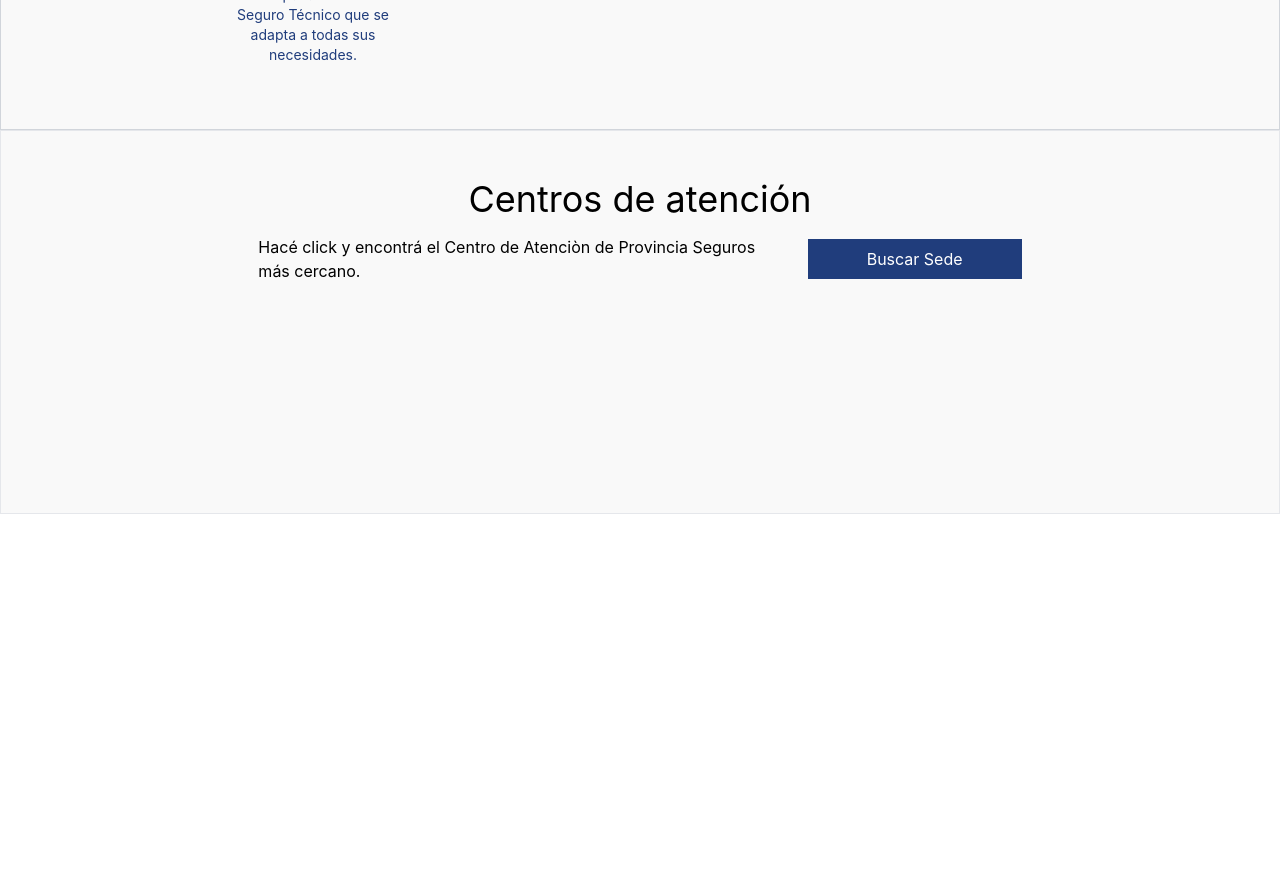
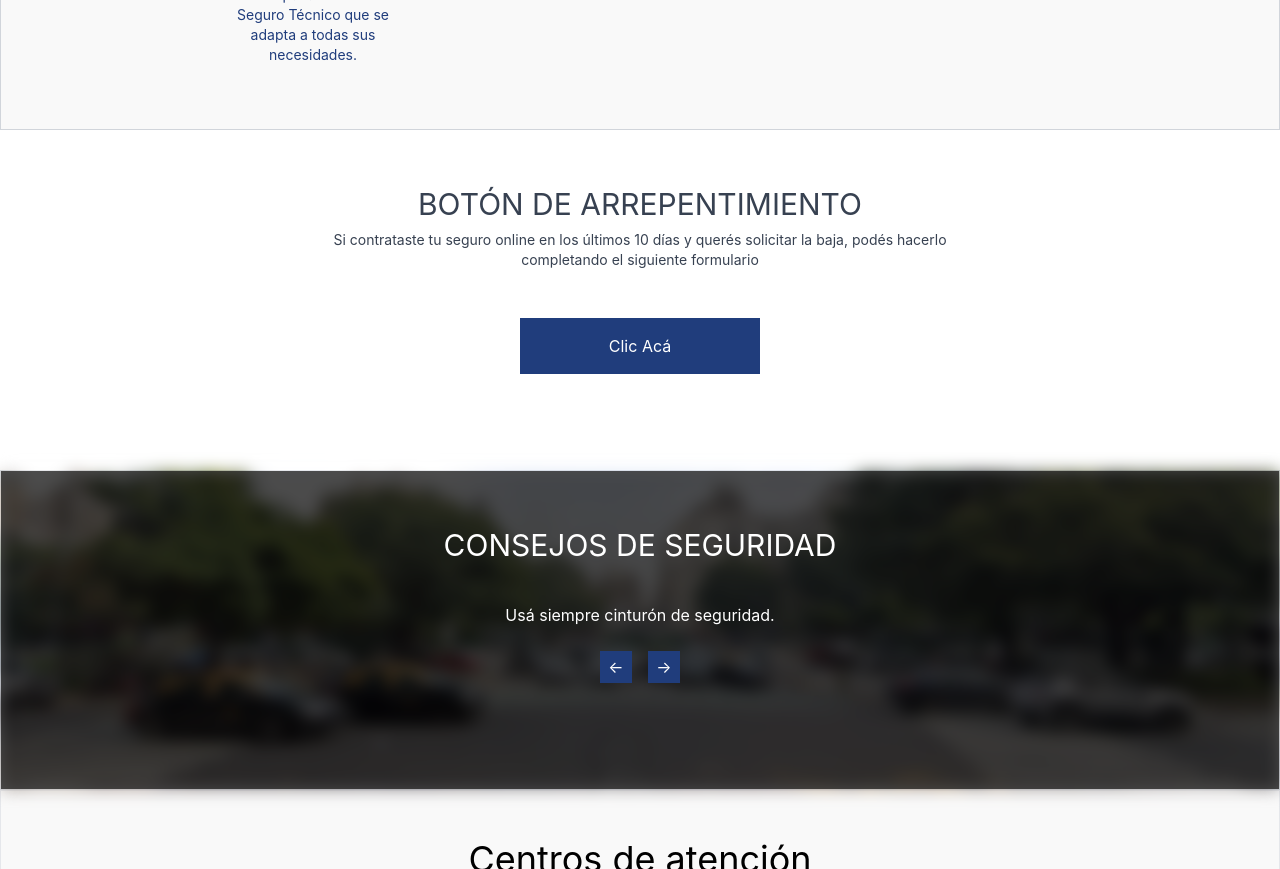
Before and after one commit to EliasLeguizamon123/provincia-seguros-challenge, a Vue app: page / in a window 1280 px wide. Shown: the part 5020-5889 px from the top of the page. Before the commit the page ends 5534 px from the top, so only its background shows below. Built offline with nearby package versions, Linux system fonts and the light colour scheme; sample sign-in values are in the browser's storage.

Commit message:
(HOME): finish security section

```diff
--- a/src/pages/Home/Home.vue
+++ b/src/pages/Home/Home.vue
@@ -7,6 +7,8 @@
 import Options from './sections/Options.vue';
 import People from './sections/People.vue'
 import Company from './sections/Company.vue';
+import Repentance from './sections/Repentance.vue';
+import Security from './sections/Security.vue';
 
 export default {
     name: 'Home',
@@ -18,6 +20,8 @@
         Options,
         People,
         Company,
+        Repentance,
+        Security,
     },
     setup() {
         const authStore = useAuthStore();
@@ -58,6 +62,8 @@
         <Options />
         <People />
         <Company />
+        <Repentance />
+        <Security />
         <Places />
     </div>
 </template>
--- a/src/pages/Home/sections/Company.vue
+++ b/src/pages/Home/sections/Company.vue
@@ -19,7 +19,7 @@
 <template>
     <section id="company-section" class="w-full h-full text-center p-12 bg-[#F9F9F9] border border-gray-300">
         <h1 class="text-3xl p-2 text-gray-700">EMPRESAS</h1>
-        <p class="text-sm">Tenemos una amplia gama de coberturas a disposición de cualquier tipo de empresa. En Provincia Seguros nos ocupamos de resguardar los valores de las compañías para que estas solo se enfoquen en seguir creciendo. </p>
+        <p class="text-sm text-gray-700">Tenemos una amplia gama de coberturas a disposición de cualquier tipo de empresa. En Provincia Seguros nos <br />ocupamos de resguardar los valores de las compañías para que estas solo se enfoquen en seguir creciendo. </p>
         <div class="grid grid-cols-1 gap-4 px-40 pt-12 md:grid-cols-2 lg:grid-cols-3 xl:grid-cols-4">
             <div v-for="button in companyIconButtons" :key="button.title" class="flex items-center">
                 <IconButton :icon="button.icon" :title="button.title" :text="button.text" />
--- /dev/null
+++ b/src/pages/Home/sections/Repentance.vue
@@ -0,0 +1,13 @@
+<script lang="ts">
+export default {
+    name: "Repentance",
+}
+</script>
+
+<template>
+    <section id="repentance-section" class="w-full h-full text-center justify-center py-12">
+        <h1 class="text-3xl p-2 text-gray-700">BOTÓN DE ARREPENTIMIENTO</h1>
+        <p class="text-sm text-gray-700">Si contrataste tu seguro online en los últimos 10 días y querés solicitar la baja, podés hacerlo <br/>completando el siguiente formulario</p>
+        <button class="text-white bg-primary w-60 p-4 m-12 hover:bg-[#333333] duration-300">Clic Acá</button>
+    </section>
+</template>
--- /dev/null
+++ b/src/pages/Home/sections/Security.vue
@@ -0,0 +1,86 @@
+<script lang="ts">
+import { ref, onMounted } from 'vue';
+import { tips } from '@/utilities/Tips.utility';
+import { formatTextWithLineBreaks } from '@/utilities/Text.utility';
+import Street from '@/assets/street.png';
+
+export default {
+    name: "Security",
+    setup() {
+        const currentTip = ref(formatTextWithLineBreaks(tips[0]));
+        let tipIndex = 0;
+        const direction = ref(''); // Track animation direction
+
+        const updateTip = () => {
+            direction.value = 'next';
+            tipIndex = (tipIndex + 1) % tips.length;
+            currentTip.value = formatTextWithLineBreaks(tips[tipIndex]);
+        };
+
+        const showNextTip = () => {
+            direction.value = 'next';
+            tipIndex = (tipIndex + 1) % tips.length;
+            currentTip.value = formatTextWithLineBreaks(tips[tipIndex]);
+        };
+
+        const showPreviousTip = () => {
+            direction.value = 'prev';
+            tipIndex = (tipIndex - 1 + tips.length) % tips.length;
+            currentTip.value = formatTextWithLineBreaks(tips[tipIndex]);
+        };
+
+        onMounted(() => {
+            setInterval(updateTip, 6000);
+        });
+
+        return {
+            currentTip,
+            showNextTip,
+            showPreviousTip,
+            Street,
+            direction,
+        };
+    },
+};
+</script>
+
+<template>
+    <section class="w-full text-center border border-gray-300 min-h-80 p-12 relative">
+        <div
+            class="absolute inset-0 bg-cover bg-center"
+            :style="{ backgroundImage: `url(${Street})`, filter: 'blur(8px)' }"
+        ></div>
+        <div class="absolute inset-0 bg-black opacity-70"></div>
+        <div class="relative z-10">
+            <h1 class="text-3xl p-2 text-white pb-8">CONSEJOS DE SEGURIDAD</h1>
+            <transition :name="direction === 'next' ? 'slide-right' : 'slide-left'" mode="out-in">
+                <p class="p-2 text-white" v-html="currentTip" :key="currentTip"></p>
+            </transition>
+            <div class="flex justify-center mt-4 gap-4">
+                <button @click="showPreviousTip" class="text-white bg-primary size-8 hover:bg-black hover:opacity-80">
+                    &#8592;
+                </button>
+                <button @click="showNextTip" class="text-white bg-primary size-8 hover:bg-black hover:opacity-80">
+                    &#8594;
+                </button>
+            </div>
+        </div>
+    </section>
+</template>
+
+
+
+<style scoped>
+.slide-right-enter-active, .slide-right-leave-active,
+.slide-left-enter-active, .slide-left-leave-active {
+    transition: transform 0.3s ease;
+}
+
+.slide-right-enter, .slide-left-leave-to {
+    transform: translateX(100%);
+}
+
+.slide-right-leave-to, .slide-left-enter {
+    transform: translateX(-100%);
+}
+</style>
--- /dev/null
+++ b/src/utilities/Tips.utility.ts
@@ -0,0 +1,7 @@
+export const tips: string[] = [
+    'Usá siempre cinturón de seguridad.',
+    'Los niños y niñas siempre deben viajar en el asiento de atrás y con el cinturón de seguridad. Los menores de 12 años nunca deben ocupar el asiento del acompañante.',
+    'Respetá siempre las velocidades máximas. En la Argentina, las permitidas para automóviles son: en autopistas, de 100 a 130 Km/h; en rutas, 110 Km/h; en calles, 40 Km/h; en avenidas, 60 Km/h.',
+    'No uses el celular mientras manejás. Utilizar el teléfono mientras se conduce te distrae y puede ocasionar accidentes.',
+    'Si vas a manejar no bebas alcohol.'
+]
```
Also changed, not shown: src/assets/street.png (added).
